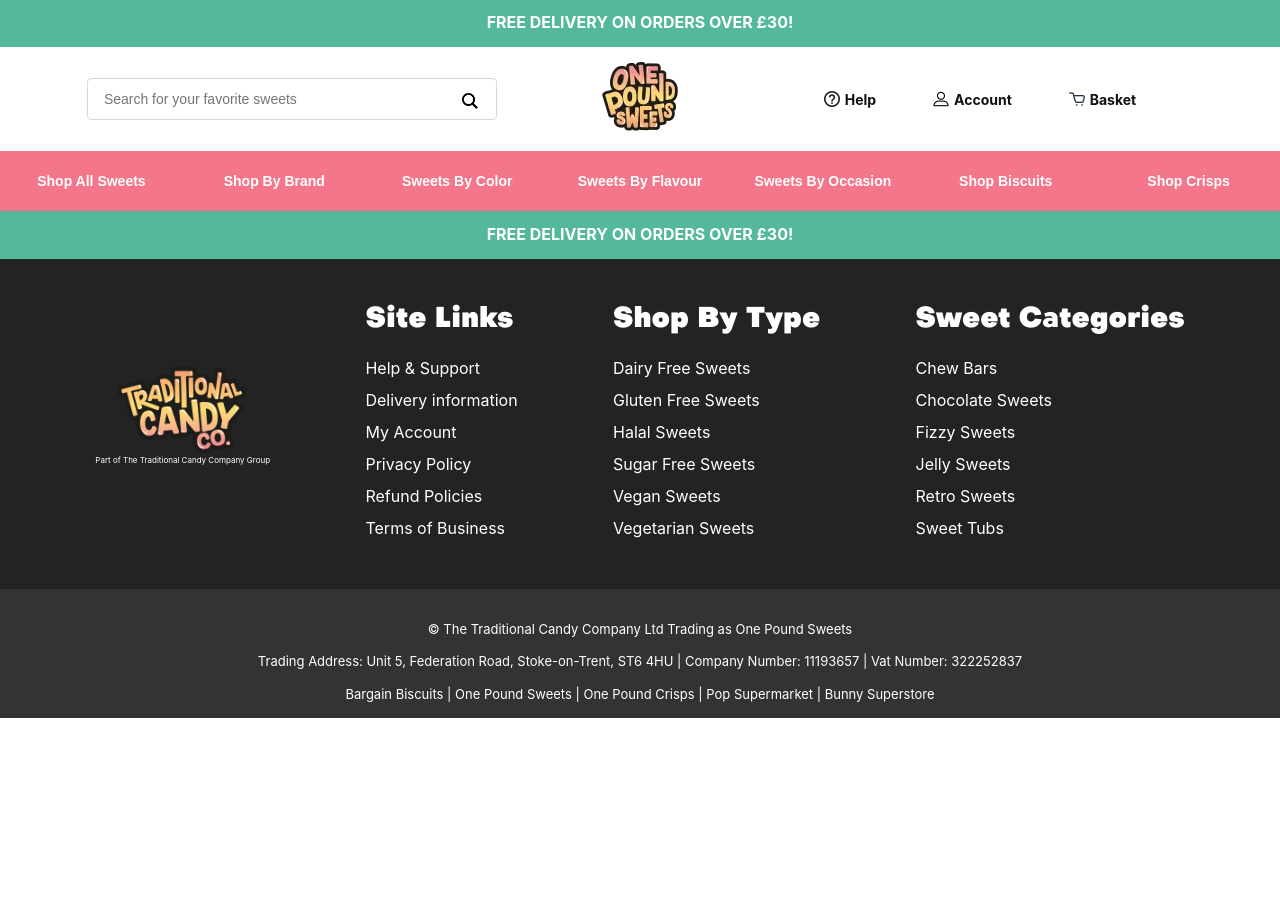
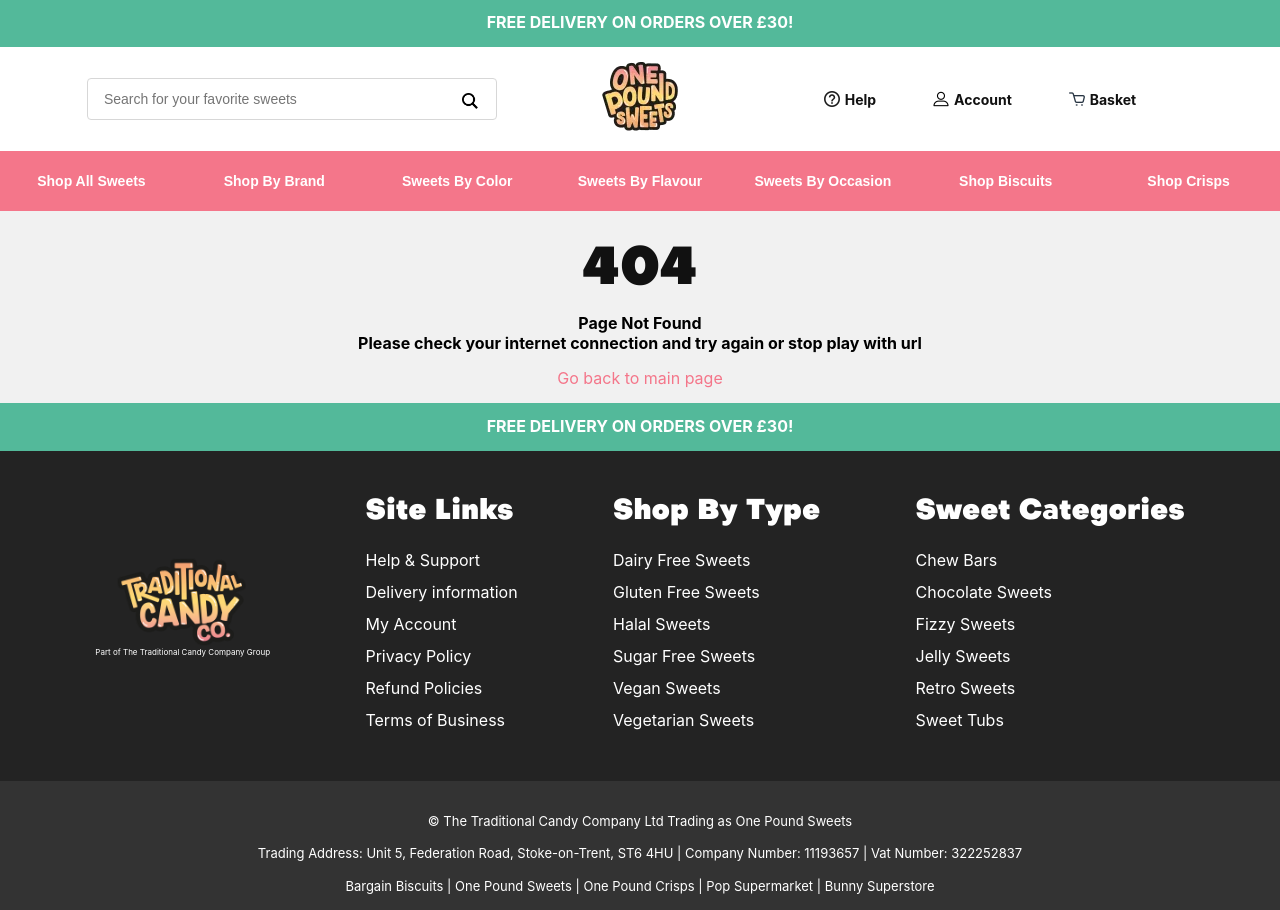
Before and after one commit to Max1irst/sweet-shop-app-react, a React (Create React App) app: page / in a window 1280 px wide. Before the commit the page ends 800 px from the top, so only its background shows below. Built offline with nearby package versions, Linux system fonts and the light colour scheme.

Commit message:
notFound page added

```diff
--- a/src/App.js
+++ b/src/App.js
@@ -12,6 +12,7 @@ import { SweetsByColor } from './pages/sweets_by_color';
 import { SweetsByFlavour } from './pages/sweets_by_flavour';
 import { SweetsByOccasion } from './pages/sweets_by_occasion';
 import { GreenInfo } from './components/delivery/green-info';
+import { NotFoundPage } from './pages/notFound';
 
 function App() {
   return (
@@ -28,6 +29,7 @@ function App() {
           <Route path="/sweets_by_color" element={<SweetsByColor />} />
           <Route path="/sweets_by_flavour" element={<SweetsByFlavour />} />
           <Route path="/sweets_by_occasion" element={<SweetsByOccasion />} />
+          <Route path="/*" element={<NotFoundPage />} />
         </Routes>
         <GreenInfo />
         <Footer />
--- /dev/null
+++ b/src/components/notFound/notFound.jsx
@@ -0,0 +1,26 @@
+import './notFound.scss'
+import { NavLink } from 'react-router-dom';
+
+
+function NotFound() {
+    return (
+        <div className="not-found">
+            <h1>404</h1>
+            <p>
+                <strong>Page Not Found</strong>
+            </p>
+            <p>
+                <strong>
+                    Please check your internet connection and try again or stop play with url
+                </strong>
+            </p>
+            <div className="back-link">
+                <NavLink to='/sweet-shop-app'>
+                    <p>Go back to main page</p>
+                </NavLink>
+            </div>
+        </div >
+    )
+}
+
+export default NotFound
--- /dev/null
+++ b/src/components/notFound/notFound.scss
@@ -0,0 +1,23 @@
+.not-found {
+    background-color: #f1f1f1;
+    display: flex;
+    flex-direction: column;
+    align-items: center;
+    justify-content: center;
+    h1 {
+        color: #111;
+        font-family: Metropolitano;
+        font-size: 52px;
+        font-style: normal;
+        font-weight: 700;
+        line-height: 1;
+        margin-bottom: 20px;
+        padding-top: 30px;
+    }
+    .back-link {
+        padding: 15px;
+        p {
+            color: #f4768a;
+        }
+    }
+}
--- /dev/null
+++ b/src/pages/notFound.jsx
@@ -0,0 +1,7 @@
+import NotFound from "../components/notFound/notFound";
+
+export const NotFoundPage = () => {
+    return (
+        <NotFound />
+    )
+}
```
